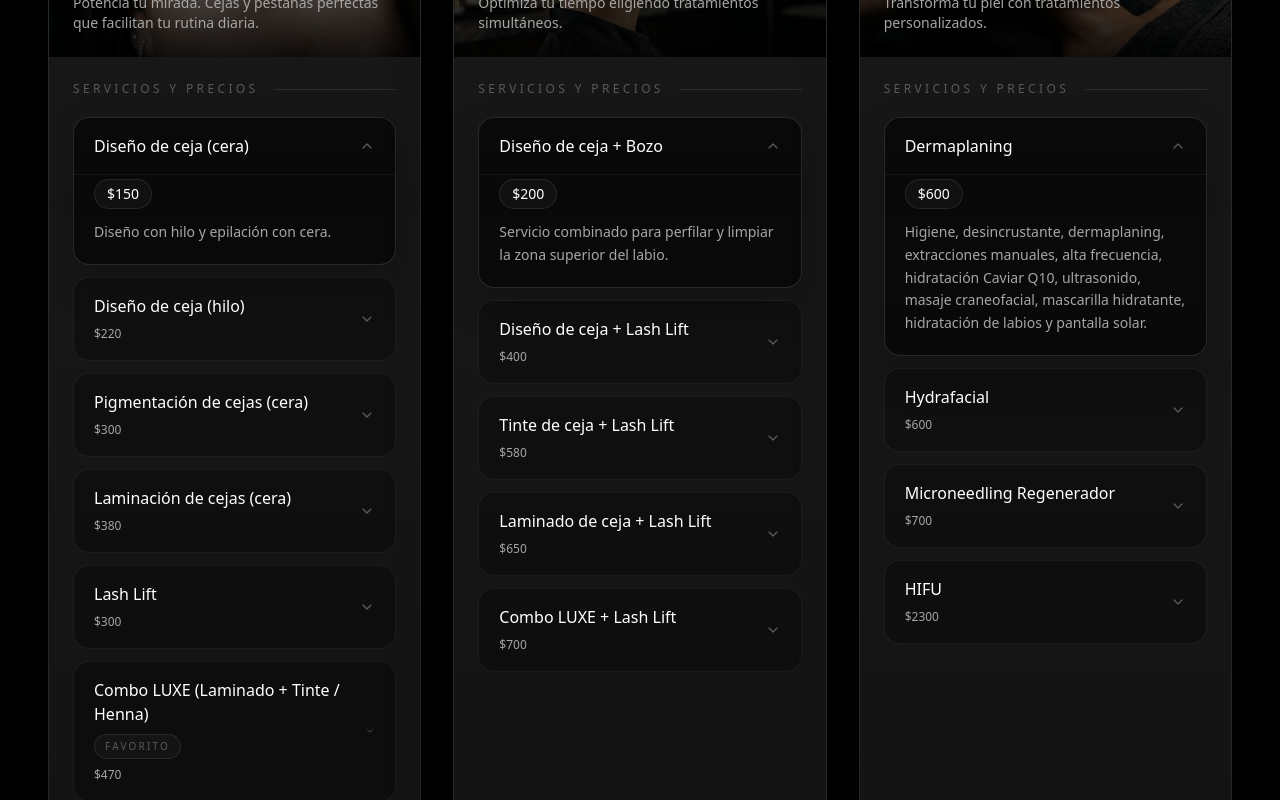
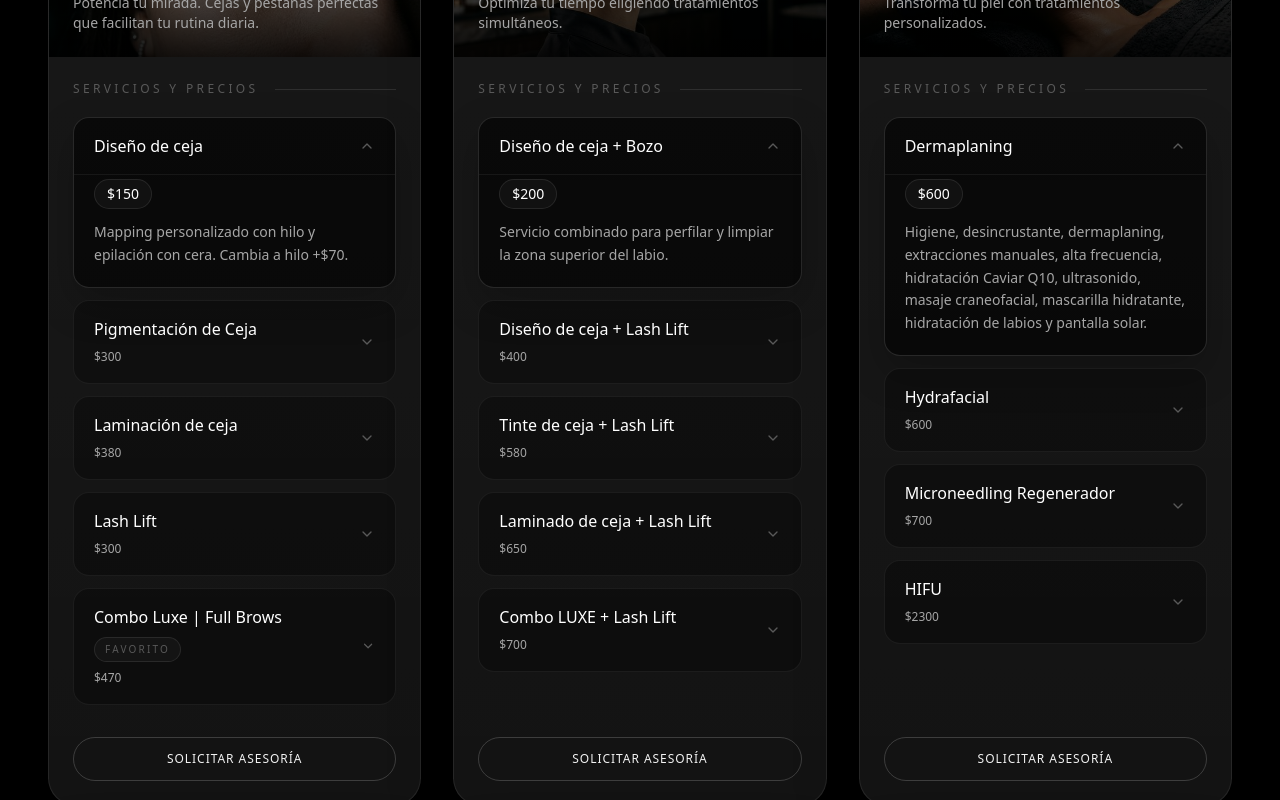
Before and after one commit to Biergemg/Luxe-Brows-SPA, a Next.js app: page / in a window 1280 px wide. Shown: the part 1700-2500 px from the top of the page. Built offline with nearby package versions, Linux system fonts and the light colour scheme; no server answers; a web font is replaced by a local one.

Commit message:
Update brow and lash service copy

```diff
--- a/data/services.ts
+++ b/data/services.ts
@@ -8,12 +8,12 @@ export const serviceCategories: ServiceCategory[] = [
     iconName: "Eye",
     imagePath: "/images/mirada-luxe.webp",
     services: [
-      { id: "ceja-cera", name: "Diseño de ceja (cera)", description: "Diseño con hilo y epilación con cera.", price: "$150" },
-      { id: "ceja-hilo", name: "Diseño de ceja (hilo)", description: "Diseño y epilación con hilo.", price: "$220" },
-      { id: "pigmentacion-cejas", name: "Pigmentación de cejas (cera)", description: "Incluye diseño con hilo y epilación con cera.", price: "$300" },
-      { id: "laminacion-cejas", name: "Laminación de cejas (cera)", description: "Incluye diseño con hilo y epilación con cera.", price: "$380" },
-      { id: "lash-lift", name: "Lash Lift", description: "Realce para abrir la mirada con acabado limpio.", price: "$300" },
-      { id: "combo-luxe", name: "Combo LUXE (Laminado + Tinte / Henna)", description: "Incluye laminado, color (henna o tinte), diseño con hilo y epilación con cera.", price: "$470", highlight: "Favorito" },
+      { id: "ceja-cera", name: "Diseño de ceja", description: "Mapping personalizado con hilo y epilación con cera. Cambia a hilo +$70.", price: "$150" },
+
+      { id: "pigmentacion-cejas", name: "Pigmentación de Ceja", description: "Color personalizado. Incluye mapping y epilación con cera. Cambia a hilo +$70.", price: "$300" },
+      { id: "laminacion-cejas", name: "Laminación de ceja", description: "Incluye mapping y epilación con cera. Cambia a hilo +$70.", price: "$380" },
+      { id: "lash-lift", name: "Lash Lift", description: "Técnica Coreana Fusión. Incluye tinturado negro intenso.", price: "$300" },
+      { id: "combo-luxe", name: "Combo Luxe | Full Brows", description: "Laminación + Pigmento. Incluye mapping y epilación con cera. Cambia a hilo +$70.", price: "$470", highlight: "Favorito" },
     ],
   },
   {
```
